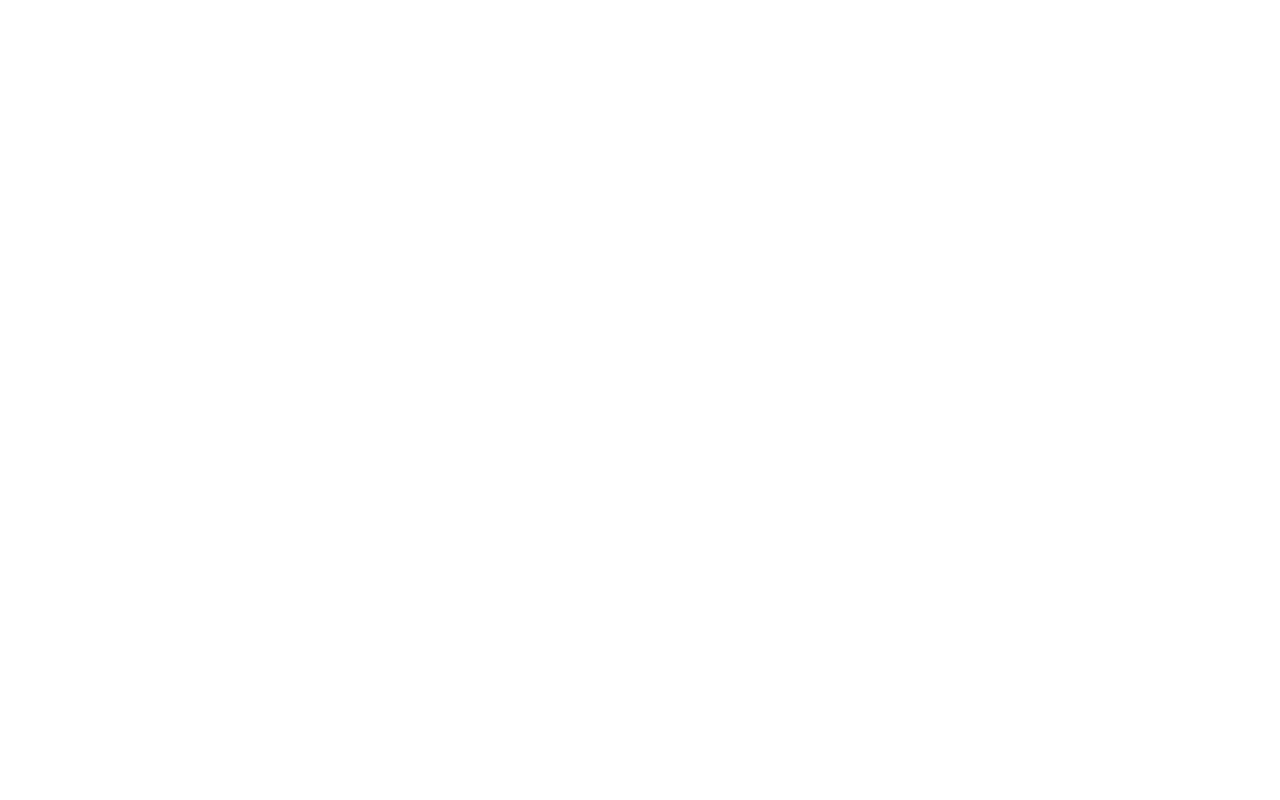
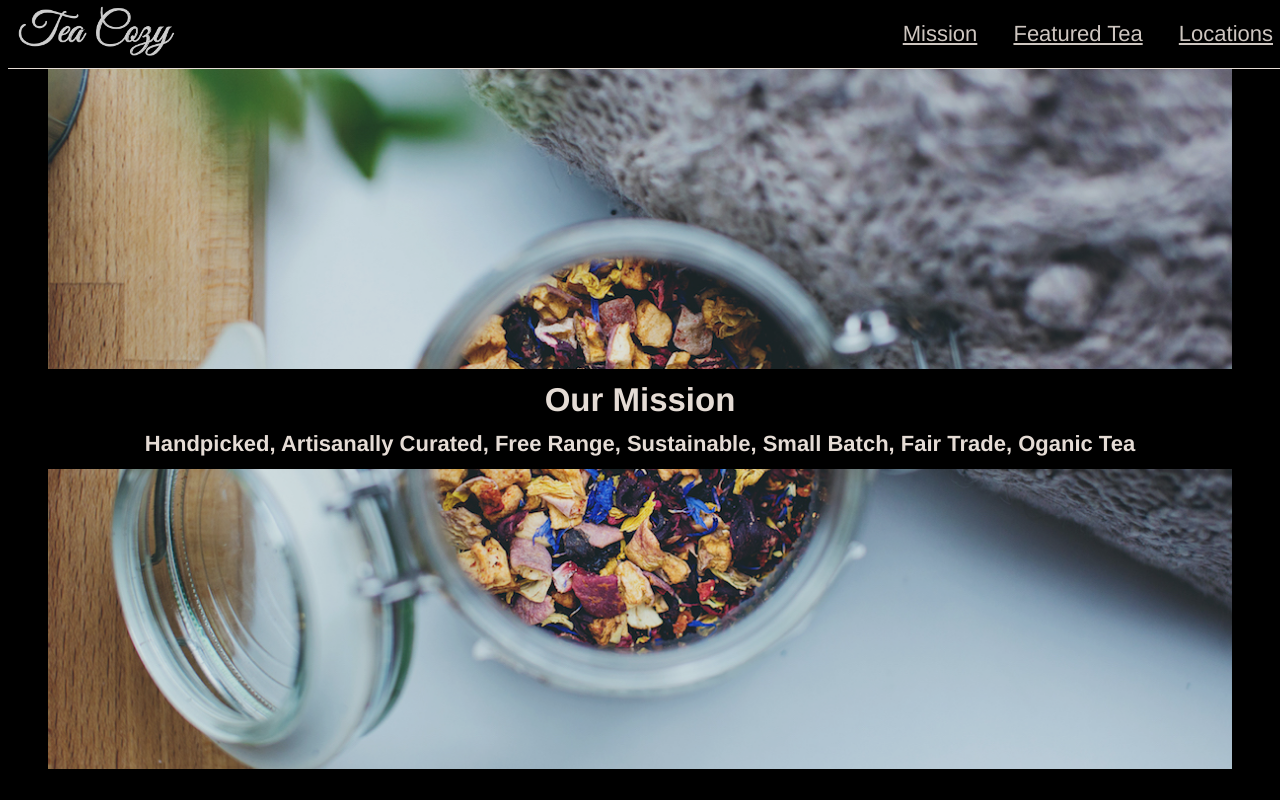
Before and after one commit to LeonardoAguilera/Tea-Cozy, a plain HTML site: page index.html in a window 1280 px wide. Drawn offline with Linux system fonts and the light colour scheme.

Commit message:
Add About section

```diff
--- a/css/style.css
+++ b/css/style.css
@@ -0,0 +1,52 @@
+body, a {
+    font-family: Helvetica, Arial, sans-serif;
+    font-size: 22px;
+    color: seashell;
+    background-color: black;
+    opacity: 0.9;
+    text-align: center;
+}
+
+h1, h2, h3, h4, h5, h6 {
+    margin: 12px;
+}
+
+header {
+    position: fixed;
+    display: flex;
+    top: 0;
+    height: 68px;
+    border-bottom: 1px solid seashell;
+    align-items: center;
+    justify-content: flex-start;
+    width: 100%;
+    background-color: black;
+}
+
+#logo {
+    display: flex;
+    flex-grow: 4;
+    padding-left: 10px;
+}
+
+#logo img {
+    height: 50px;
+}
+
+nav a {
+    padding: 15px;
+}
+
+#about {
+    display: flex;
+    align-items: center;
+    background-image: url(../assets/img-mission-background.jpg);
+    background-size: cover;
+    height: 700px;
+    margin: 69px 40px 0px 40px;
+}
+
+#about div {
+    background-color: black;
+    width: 100%;
+}
--- a/index.html
+++ b/index.html
@@ -4,9 +4,30 @@
     <meta charset="UTF-8">
     <meta name="viewport" content="width=device-width, initial-scale=1.0">
     <meta http-equiv="X-UA-Compatible" content="ie=edge">
-    <title>Document</title>
+    <link rel="stylesheet" href="./css/style.css">
+    <title>Tea Cozy</title>
 </head>
 <body>
+    <header>
+        <div id="logo">
+            <a href="#about">
+                <img src="./assets/img-tea-cozy-logo.png" alt="">
+            </a>
+        </div>
+        <nav>
+            <span><a href="#about">Mission</a></span>
+            <span><a href="#highlights">Featured Tea</a></span>
+            <span><a href="#contact">Locations</a></span>
+        </nav>
+    </header>
 
+    <div class="main_content">
+        <div id="about">
+            <div>
+                <h2>Our Mission</h2>
+                <h4>Handpicked, Artisanally Curated, Free Range, Sustainable, Small Batch, Fair Trade, Oganic Tea</h4>
+            </div>
+        </div>
+    </div>
 </body>
 </html>
```
